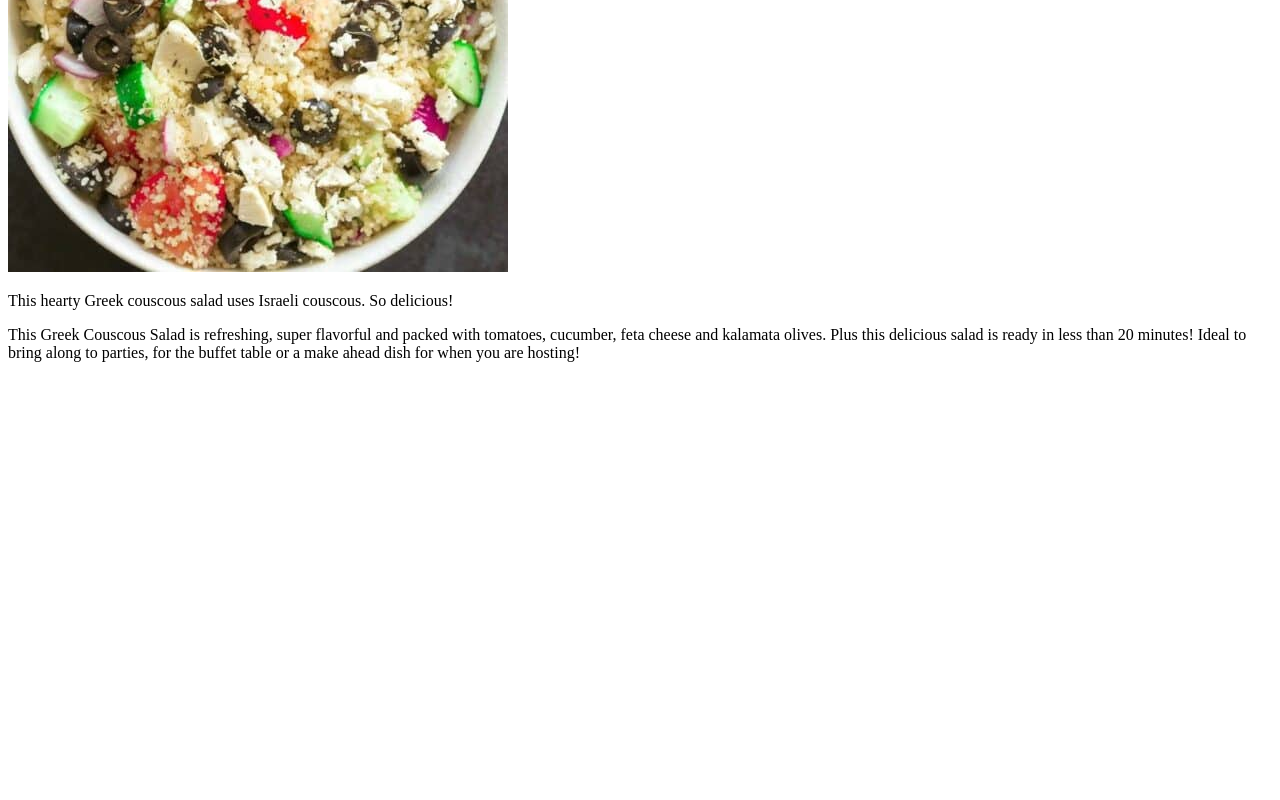
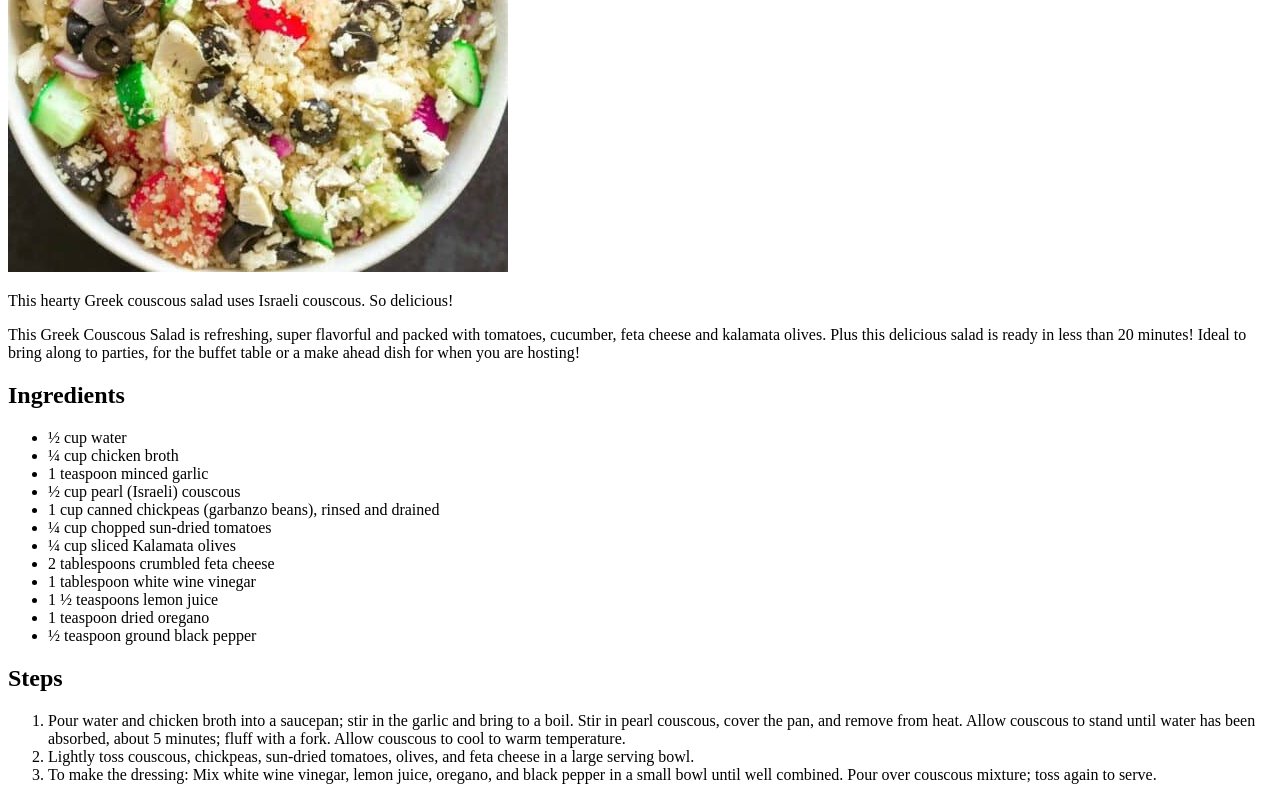
Before and after one commit to AlejandroPastrano/odin-recipes, a plain HTML site: page recipes/Greek Salad.html in a window 1280 px wide. Shown: the part 308-1108 px from the top of the page. Before the commit the page ends 800 px from the top, so only its background shows below. Drawn offline with Linux system fonts and the light colour scheme.

Commit message:
modified greek salad
Ingredients added as a unordered list and steps for the recipe added as an ordered list

```diff
--- a/recipes/Greek Salad.html
+++ b/recipes/Greek Salad.html
@@ -18,7 +18,36 @@
         Ideal to bring along to parties, for the buffet table or a make ahead dish for when you are hosting!
     </p>
 
+    <h2>Ingredients</h2>
 
+        <ul>
+            <li>½ cup water</li>
+            <li>¼ cup chicken broth</li>
+            <li>1 teaspoon minced garlic</li>
+            <li>½ cup pearl (Israeli) couscous</li>
+            <li>1 cup canned chickpeas (garbanzo beans), rinsed and drained</li>
+            <li>¼ cup chopped sun-dried tomatoes</li>
+            <li>¼ cup sliced Kalamata olives</li>
+            <li>2 tablespoons crumbled feta cheese</li>
+            <li>1 tablespoon white wine vinegar</li>
+            <li>1 ½ teaspoons lemon juice</li>
+            <li>1 teaspoon dried oregano</li>
+            <li>½ teaspoon ground black pepper</li>
+        </ul>
+
+    <h2>Steps</h2>
+
+        <ol>
+            <li>
+                Pour water and chicken broth into a saucepan; stir in the garlic and bring to a boil. Stir in pearl couscous, cover the pan, and remove from heat. Allow couscous to stand until water has been absorbed, about 5 minutes; fluff with a fork. Allow couscous to cool to warm temperature.
+            </li>
+
+            <li>
+                Lightly toss couscous, chickpeas, sun-dried tomatoes, olives, and feta cheese in a large serving bowl.            </li>
+
+            <li>
+                To make the dressing: Mix white wine vinegar, lemon juice, oregano, and black pepper in a small bowl until well combined. Pour over couscous mixture; toss again to serve.            </li>
+        </ol>
 
 </body>
 </html>
```
